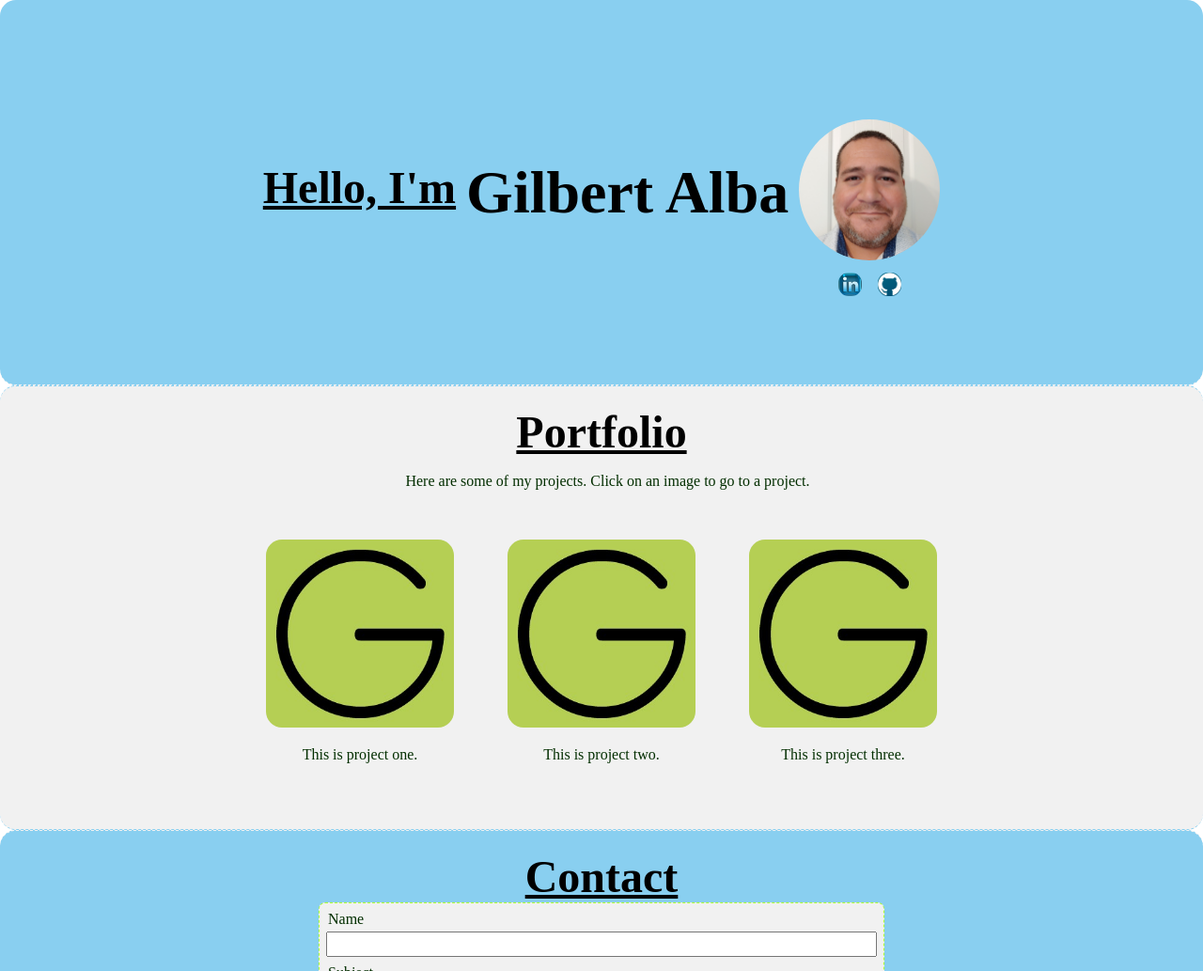
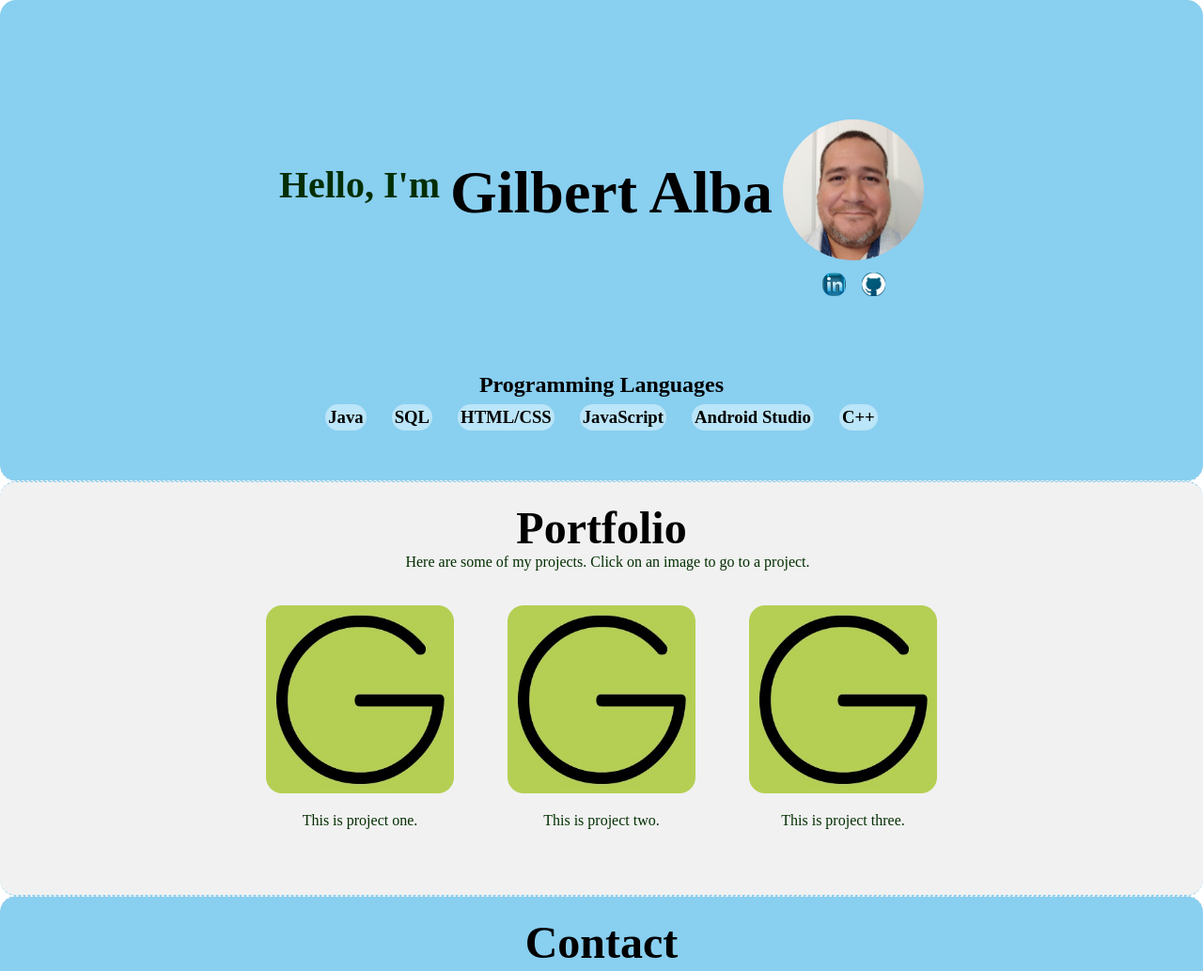
Before and after one commit to galba2/Portfolio-Webpage, a plain HTML site: page index.html in a window 1280 px wide. Shown: the top 1033 px of the page at 94% size. Drawn offline with Linux system fonts and the light colour scheme.

Commit message:
Commit 6

```diff
--- a/default.css
+++ b/default.css
@@ -4,7 +4,8 @@
     --secondaryText:#032e00;
 
     --mainBackground:#89CFF0;
-    --secondaryBackground:#f1f1f1
+    --secondaryBackground:#f1f1f1;
+    --tertiaryBackground: #bbe5f8;
 }
 
 html, body{
@@ -22,10 +23,11 @@ p, li, span, label, input,textarea{
 
 
 /*    GREETING     */
-/*~~~ SECTION 1 ~~~*/
+/*~~~    s1    ~~~*/
 /*    ~~~~~~~~~    */
 .s1{
     display: flex;
+    flex-direction: column;
     width: auto;
     border-radius: 17px;
     justify-content: center;
@@ -39,8 +41,6 @@ p, li, span, label, input,textarea{
     flex-wrap: wrap;
     justify-content: center;
     margin-top: 90px;
-    margin-bottom: 90px;
-
     font-family: "Math Bold";
     font-weight: bold;
     width: auto;
@@ -50,17 +50,17 @@ p, li, span, label, input,textarea{
 
 .first-greeting-wrapper{
     display: table;
-    padding-bottom: 1.5%;
     width: auto;
+    padding-bottom: 1.25%;
     /*border: dashed;*/
 }
 
-.first-greeting-wrapper u{
+.first-greeting-wrapper p{
     display: table-cell;
     vertical-align: middle;
     text-align: center;
-
-    font-size: 3em;
+    /*text-decoration: overline underline;*/
+    font-size: 2.5em;
     /*border: dashed;*/
 }
 
@@ -97,6 +97,7 @@ p, li, span, label, input,textarea{
     margin-top: 13px;
     justify-content: center;
     gap: 17px;
+    background-color: var();
 
     /*border: dashed;*/
 }
@@ -105,15 +106,43 @@ p, li, span, label, input,textarea{
     border-radius: 11px;
 }
 
+#programming-languages{
+    font-size: 1.5em;
+    margin-top: 77px;
+}
+
+.skills-wrapper{
+    display: flex;
+    width: fit-content;
+    flex-wrap: wrap;
+    margin: auto;
+    margin-top: 7px;
+    margin-bottom: 53px;
+
+    justify-content: center;
+    gap: 27px;
+    /*background-color: var(--tertiaryBackground);*/
+    /*border: dashed;*/
+}
+
+.skills-wrapper h3{
+    margin-top: 0;
+    margin-bottom: 0;
+    background-color: var(--tertiaryBackground);
+    padding: 3px;
+    border-radius: 23px;
+    /*border: dashed;*/
+}
+
 
 /*    PORTFOLIO    */
-/*~~~ SECTION 2 ~~~*/
+/*~~~    s2     ~~~*/
 /*    ~~~~~~~~~    */
 .s2{
     display: flex;
     flex-direction: column;
     width: auto;
-    height: auto;
+    /*height: auto;*/
     border-radius: 17px;
     justify-content: center;
     background-color: var(--secondaryBackground);
@@ -141,7 +170,7 @@ p, li, span, label, input,textarea{
     flex-wrap: wrap;
     max-width: 600px;
     margin: 0 auto;
-    /*margin-top: 13px;*/
+    margin-top: 0;
     text-indent: 13px;
     text-align: left;
 
@@ -178,8 +207,8 @@ p, li, span, label, input,textarea{
 }
 
 
-/*     CONTACT     */
-/*~~~ SECTION 2 ~~~*/
+/*    CONTACT     */
+/*~~~    s2   ~~~*/
 /*    ~~~~~~~~~    */
 #contact-section{
     background-color: var(--mainBackground);
@@ -195,6 +224,7 @@ p, li, span, label, input,textarea{
     flex-direction: column;
     max-width: 600px;
     margin: 0 auto;
+    margin-top: 7px;
     margin-bottom: 70px;
     justify-content: center;
 
@@ -234,8 +264,8 @@ p, li, span, label, input,textarea{
     border-color: #fff;
 }
 
-/*     ABOUT ME     */
-/*~~~ SECTION 2 ~~~*/
+/*    ABOUT ME     */
+/*~~~    s2    ~~~*/
 /*    ~~~~~~~~~    */
 .about-me-wrapper{
     display: flex;
--- a/index.html
+++ b/index.html
@@ -15,7 +15,7 @@
     <section class="s1">
         <div class="greeting">
             <div class="first-greeting-wrapper">
-                <u>Hello, I'm</u>
+                <p>Hello, I'm</p>
             </div>
             <div class="second-greeting-wrapper">
                 <h1>Gilbert Alba</h1>
@@ -26,23 +26,29 @@
                     <a href="https://www.linkedin.com/in/gilbert-alba" target="_blank">
                         <img class="social-image" src="Linkedin_image.jpg" alt="Link with an icon to Gilbert Alba's linked in profile" width="25" height="25">
                     </a>
-                    <a href="https://github.com/galba2/QAM2.git" target="_blank">
+                    <a href="https://github.com/galba2" target="_blank">
                         <img class="social-image" src="github_image.png" alt="Link with an icon to Gilbert Alba's git hub profile" width="25" height="25">
                     </a>
                 </div>
             </div>
         </div>
+        <h2 class="section-heading" id="programming-languages">Programming Languages</h2>
+        <div class="skills-wrapper">
+            <h3>Java</h3>
+            <h3>SQL</h3>
+            <h3>HTML/CSS</h3>
+            <h3>JavaScript</h3>
+            <h3>Android Studio</h3>
+            <h3>C++</h3>
+        </div>
     </section>
 
     <section class="s2">
 
-        <h2 class="section-heading"><u>Portfolio</u></h2>
-        <div  class="paragraph-text">
-            <p>
-                Here are some of my projects. Click on an image to go to a project.
-            </p>
-        </div>
-
+        <h2 class="section-heading">Portfolio</h2>
+        <p class="paragraph-text">
+            Here are some of my projects. Click on an image to go to a project.
+        </p>
         <div class="portfolio-project-wrapper">
             <div class="project-design">
                 <a href="https://google.com" target="_blank">
@@ -66,7 +72,7 @@
     </section>
 
     <section class="s2" id="contact-section">
-        <h2 class="section-heading"><u>Contact</u></h2>
+        <h2 class="section-heading">Contact</h2>
         <div>
             <form id="contact-form">
                 <label>Name</label>
@@ -88,7 +94,7 @@
     </section>
 
     <section class="s2">
-        <h2 class="section-heading"><u>About Me</u></h2>
+        <h2 class="section-heading">About Me</h2>
         <div class="about-me-wrapper">
             <p class="about-paragraph-text">
                 I am a recent graduate, enthusiastically looking to make a career change into the software development
```
